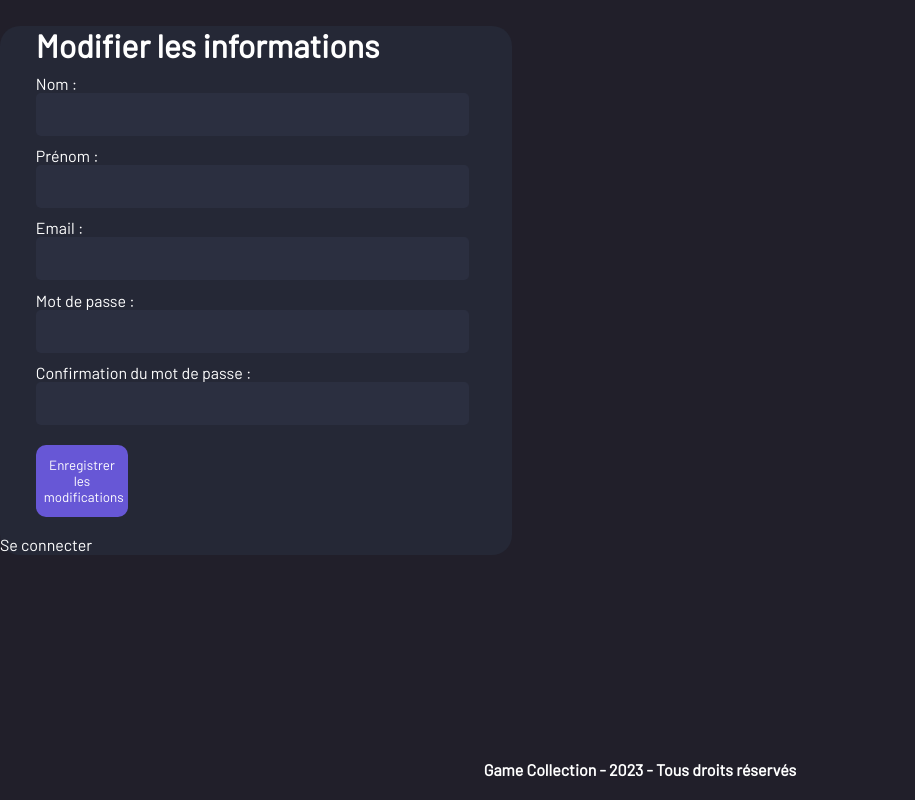
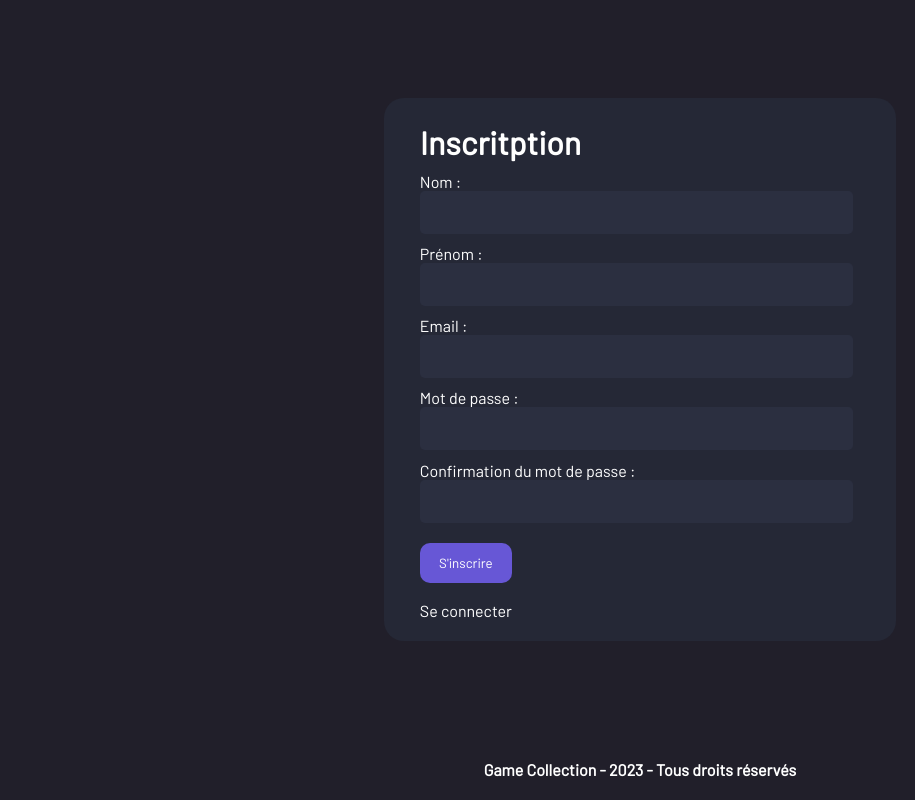
Before and after one commit to D-Lilian/game_collection, a PHP site: page / in a window 1280 px wide. Shown: the whole page, without its empty margins (0-915 px from the left). Run offline with PHP 8.4, Linux system fonts and the light colour scheme; data that the repository does not hold is empty.

Commit message:
Correcting register page

```diff
--- a/assets/css/register.css
+++ b/assets/css/register.css
@@ -1,25 +1,30 @@
-body{
+body {
     background: rgba(33,31,42,1);
     margin: 0;
     display: flex;
+    flex-direction: column;
+    justify-content: space-between;
+    min-height: 100vh;
+}
+
+.flex-container {
+    display: flex;
     justify-content: center;
     align-items: center;
-    vertical-align: middle;
+    width: 100%;
+    flex-grow: 1; /* Permet au flex-container de prendre tout l'espace disponible */
 }
 
 .container {
-    position:absolute;
-    width: 35%;
-    height: 53%;
-    background-color: rgba(37,40,54,1); /* Couleur de fond du rectangle */
-    border-radius: 20px; /* Rayon des coins arrondis */
-    vertical-align: center;
-    transform:translate(-50%, 42%);
+    width: 40%;
+    height: 50%;
+    background-color: rgba(37,40,54,1);
+    border-radius: 20px;
 }
 
 .title{
     margin-left: 7%;
-    margin-top: 7%;
+    margin-top: 5%;
     margin-bottom: 2%;
     font-weight: bold;
     font-size: 200%;
@@ -31,10 +36,12 @@ body{
 }
 
 .text{
+    padding-bottom: 10px;
+    padding-top: 10px;
     margin-left: 7%;
     margin-bottom: 2%;
     width: 83%;
-    height: 4%;
+    height: 8%;
     background: rgba(43,47,64,1);
     border-color: transparent;
     font-size: 16px;
@@ -42,19 +49,23 @@ body{
 }
 
 .button{
+    display: block;
+    padding-bottom: 10px;
+    padding-top: 10px;
     margin-top: 2%;
     margin-left: 7%;
-    margin-bottom: 2%;
-    width: 15%;
-    height: 7%;
+    width: 18%;
+    height: 10%;
     background: rgba(103,87,214,1);
     border-radius: 10px;
     border-color: transparent;
     text-align: center;
 }
 
-.login{
+.register{
+    display: block;
     margin-left: 7%;
+    margin-bottom: 4%;
     width: 21%;
     height: 6%;
 }
--- a/view/viewRegister.php
+++ b/view/viewRegister.php
@@ -1,17 +1,17 @@
 <!DOCTYPE HTML>
 <html>
 	<head>
-		<title>Login</title>
+		<title>Register</title>
 		<meta charset="utf-8" />
 		<meta name="viewport" content="width=device-width, initial-scale=1.00, user-scalable=yes" />
         <link href="https://fonts.googleapis.com/css?family=Barlow&display=swap" rel="stylesheet" />
-		<link rel="stylesheet" href="./assets/css/login.css" />
+		<link rel="stylesheet" href="./assets/css/register.css" />
         <link rel="stylesheet" href="./assets/css/main.css" />
 	</head>
     <body>
-        <form method="post">
-        <div class="container">
-            <h1 class="title">Modifier les informations</h1>
+    <div class="flex-container">
+        <form method="post" class="container">
+            <h1 class="title">Inscritption</h1>
             <p class="info">Nom :</p>
             <input class="text" type="text" name="lastName" value="<?php echo $_ENV["LastName"] ?>">
             <p class="info">Prénom :</p>
@@ -22,11 +22,11 @@
             <input class="text" type="password" name="password" value="">
             <p class="info">Confirmation du mot de passe :</p>
             <input class="text" type="password" name="confPassword" value="">
-            <button class="button" type="submit">Enregistrer les modifications</button>
+            <button class="button" type="submit">S'inscrire</button>
             <br>
-            <a href="./view/viewLogin.php" class="login">Se connecter</a>
-        </div>
+            <a href="./view/viewLogin.php" class="register">Se connecter</a>
         </form>
-        <?php require('./assets/footer.php'); ?>
+    </div>
+    <?php require('./assets/footer.php'); ?>
     </body>
 </html>
```
